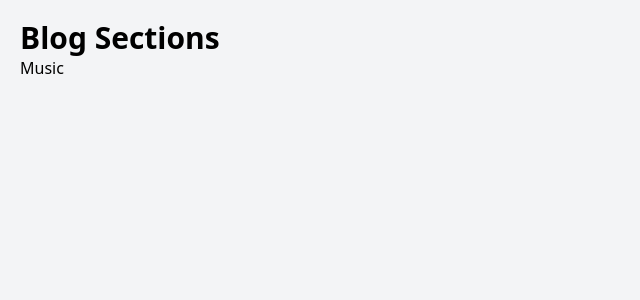
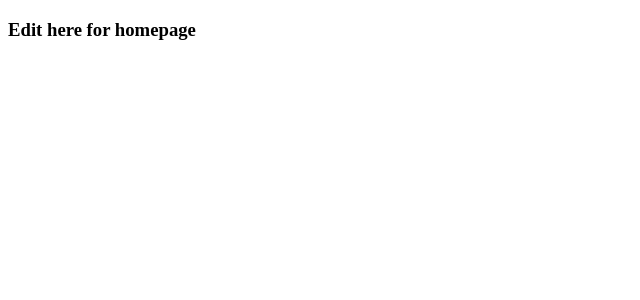
Before and after one commit to tedph-cyber/Anything, a Django app: page / in a window 1280 px wide. Shown: the top 300 px of the page, without its empty margins (0-640 px from the left). Run offline with Django 5.2, Linux system fonts and the light colour scheme; data comes from the database, SQL or seed files in the repository.

Commit message:
modified:   blog_anything/templates/blog_anything/index.html 	modified:   blog_anything/templates/blog_anything/post_detail.html 	modified:   blog_anything/urls.py 	modified:   blog_anything/views.py

```diff
--- a/blog_anything/templates/blog_anything/index.html
+++ b/blog_anything/templates/blog_anything/index.html
@@ -0,0 +1,13 @@
+<!DOCTYPE html>
+<html lang="en">
+<head>
+    <meta charset="UTF-8">
+    <meta name="viewport" content="width=device-width, initial-scale=1.0">
+    <meta name="description" content="This is the homepage of Anything blog.">
+    <meta name="keywords" content="blog, anything, homepage">
+    <title>Anything</title>
+</head>
+<body>
+    <h3>Edit here for homepage</h3>
+</body>
+</html>
--- a/blog_anything/templates/blog_anything/post_detail.html
+++ b/blog_anything/templates/blog_anything/post_detail.html
@@ -1,9 +1,12 @@
-{% load' static%}
+{% load static %}
 <!DOCTYPE html>
 <html lang="en">
 <head>
   <link href="{% static 'css/output.css' %}" rel="stylesheet">
   <title>{{ post.title }}</title>
+  <meta http-equiv="Content-Type" content="text/html;charset=UTF-8">
+  <meta name="description" content="{{ post.description }}">
+  <meta name="keywords" content="{{ post.keywords }}">
 </head>
 <body class="bg-gray-100">
   <div class="container mx-auto p-5">
--- a/blog_anything/urls.py
+++ b/blog_anything/urls.py
@@ -2,7 +2,8 @@ from django.urls import path
 from . import views
 
 urlpatterns = [
-    path('', views.section_list, name='section_list'),
+    path('', views.home, name='homepage'),
+    path('sections/', views.section_list, name='section_list'),
     path('post/<slug:section_slug>/', views.post_list, name='post_list'),
     path('login/', views.login_view, name='login'),
     path('register/', views.register_view, name='register'),
--- a/blog_anything/views.py
+++ b/blog_anything/views.py
@@ -5,6 +5,9 @@ from django.contrib.auth.forms import UserCreationForm
 
 
 # Create your views here.
+def home(request):
+    return render(request, 'blog_anything/index.html')
+
 def section_list(request):
     sections = Section.objects.all()
     return render(request, 'blog_anything/section_list.html', {'sections': sections})
```
